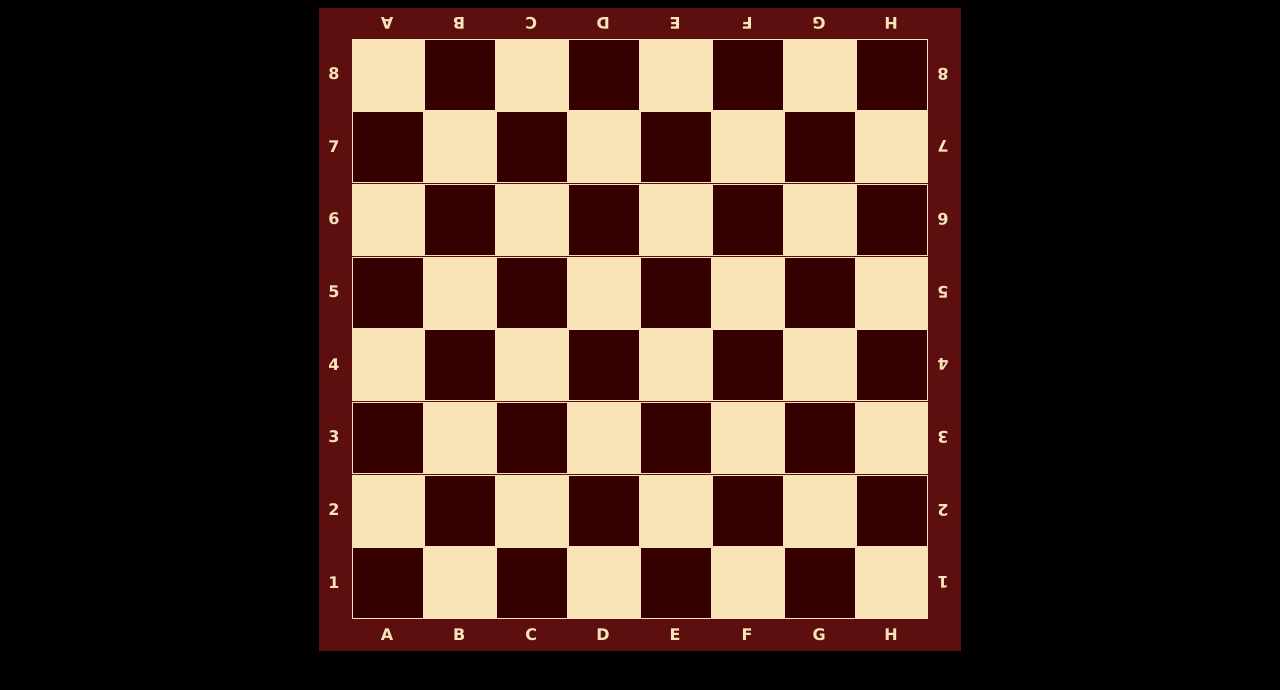
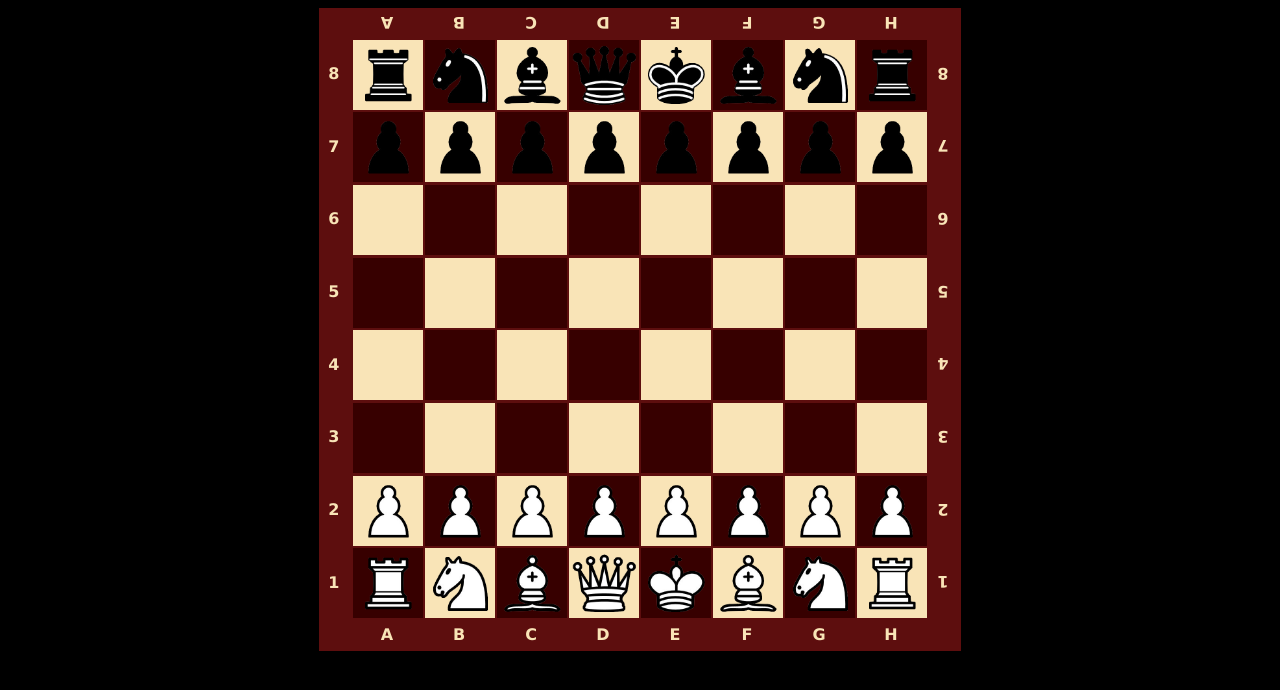
Before and after one commit to BaT0uNeT/BaT0uNeT.github.io, a plain HTML site: page chess/page/index.html in a window 1280 px wide. Shown: the part 62-752 px from the top of the page. Drawn offline with Linux system fonts and the light colour scheme.

Commit message:
:construction: chess pieces

```diff
--- a/chess/css/style.css
+++ b/chess/css/style.css
@@ -38,8 +38,8 @@ div.board
     grid-auto-columns: minmax(30, auto); */
 }
 
+
 /******************************** BORDER **************************************/
-
 
 div.border_up, div.border_down
 {
@@ -64,7 +64,6 @@ div.border_corner
     height: 30px;
 }
 
-
 div#border
 {
     font-weight: bold;
@@ -78,14 +77,26 @@ div#border
     justify-content: center;
 }
 
+
 /******************************** CASE **************************************/
 
-div#case
+div[id^="case"] /*Contient le mot clé "case" en préfixe d'id*/
 {
     width: 70px;
     height: 70px;
-    border: solid 1.5px rgb(249, 228, 183);
+    /* border: solid 1.5px rgb(255, 202, 89); */
+    border: solid 1.5px rgb(93, 14, 14);
 }
+
+div[id^="case"] > img /*Toutes les images fils de div*/
+{
+    width: 65px;
+    height: 65px;
+    display: block;
+    margin: 3px auto;
+}
+
+/* Couleur 1 plus clair que la 2 */
 
 div.case_color1
 {
--- a/chess/js/script.js
+++ b/chess/js/script.js
@@ -0,0 +1,64 @@
+var colorP1 = 'W'; //Bottom player
+var colorP2 = 'B'; //Top player
+
+function InitBoard()
+{
+    InitLine(colorP2, 0);
+    InitLine(colorP2, 1);
+    InitLine(colorP1, 6);
+    InitLine(colorP1, 7);
+}
+
+/*** Insert all the pieces on the line with the associated color (the one of the player) */
+function InitLine (color, line)
+{
+    for (let j=0; j<8; j++)
+    {
+        InitCase(color, line, j);
+    }
+}
+
+/*** Insert the piece image at line - col on board, with the associated color (the one of the player) */
+function InitCase(color, line, col)
+{
+    let elt = document.getElementById("case"+line.toString()+"-"+col.toString());
+    let str;
+
+    if (line==1 || line==6)
+    {
+        str="P";
+    }
+    else
+    {
+        switch (col)
+        {
+            case (0): //Rook
+            case (7):
+                str="R";
+                break;
+
+            case (1): //Knight
+            case (6):
+                str="Kn";
+                break;
+
+            case (2): //Bishop
+            case (5):
+                str="B";
+                break;
+
+            default :
+                //if the color is the same as the argument, we place the queen | else it is the king
+                str = (elt.getAttribute("class").slice("-1").localeCompare((color=='W') ? '1' : '2' )) ? "Ki" : "Q";
+        }
+    }
+    let img = document.createElement("img");
+    img.setAttribute("src", "../img/"+color+str+".png");
+    img.setAttribute("alt", "image"+color+str);
+    elt.appendChild(img);
+}
+
+
+document.addEventListener('DOMContentLoaded', (event) => {
+    InitBoard();
+});
--- a/chess/page/index.html
+++ b/chess/page/index.html
@@ -7,7 +7,7 @@
     <title>Chess-V1</title>
 
     <link rel="stylesheet" href="../css/style.css">
-    <script srx="../js/script.js"></script>
+    <script src="../js/script.js"></script>
 </head>
 
 <body>
@@ -30,91 +30,91 @@
             <div id="border" class="border_corner"></div>
 
             <div id="border" class="border_left">8</div>
-            <div id="case" class="case_color1"></div>
-            <div id="case" class="case_color2"></div>
-            <div id="case" class="case_color1"></div>
-            <div id="case" class="case_color2"></div>
-            <div id="case" class="case_color1"></div>
-            <div id="case" class="case_color2"></div>
-            <div id="case" class="case_color1"></div>
-            <div id="case" class="case_color2"></div>
+            <div id="case0-0" class="case_color1"> </div>
+            <div id="case0-1" class="case_color2"> </div>
+            <div id="case0-2" class="case_color1"></div>
+            <div id="case0-3" class="case_color2"></div>
+            <div id="case0-4" class="case_color1"></div>
+            <div id="case0-5" class="case_color2"></div>
+            <div id="case0-6" class="case_color1"></div>
+            <div id="case0-7" class="case_color2"></div>
             <div id="border" class="border_right">8</div>
 
             <div id="border" class="border_left">7</div>
-            <div id="case" class="case_color2"></div>
-            <div id="case" class="case_color1"></div>
-            <div id="case" class="case_color2"></div>
-            <div id="case" class="case_color1"></div>
-            <div id="case" class="case_color2"></div>
-            <div id="case" class="case_color1"></div>
-            <div id="case" class="case_color2"></div>
-            <div id="case" class="case_color1"></div>
+            <div id="case1-0" class="case_color2"></div>
+            <div id="case1-1" class="case_color1"></div>
+            <div id="case1-2" class="case_color2"></div>
+            <div id="case1-3" class="case_color1"></div>
+            <div id="case1-4" class="case_color2"></div>
+            <div id="case1-5" class="case_color1"></div>
+            <div id="case1-6" class="case_color2"></div>
+            <div id="case1-7" class="case_color1"></div>
             <div id="border" class="border_right">7</div>
 
             <div id="border" class="border_left">6</div>
-            <div id="case" class="case_color1"></div>
-            <div id="case" class="case_color2"></div>
-            <div id="case" class="case_color1"></div>
-            <div id="case" class="case_color2"></div>
-            <div id="case" class="case_color1"></div>
-            <div id="case" class="case_color2"></div>
-            <div id="case" class="case_color1"></div>
-            <div id="case" class="case_color2"></div>
+            <div id="case2-0" class="case_color1"></div>
+            <div id="case2-1" class="case_color2"></div>
+            <div id="case2-2" class="case_color1"></div>
+            <div id="case2-3" class="case_color2"></div>
+            <div id="case2-4" class="case_color1"></div>
+            <div id="case2-5" class="case_color2"></div>
+            <div id="case2-6" class="case_color1"></div>
+            <div id="case2-7" class="case_color2"></div>
             <div id="border" class="border_right">6</div>
 
             <div id="border" class="border_left">5</div>
-            <div id="case" class="case_color2"></div>
-            <div id="case" class="case_color1"></div>
-            <div id="case" class="case_color2"></div>
-            <div id="case" class="case_color1"></div>
-            <div id="case" class="case_color2"></div>
-            <div id="case" class="case_color1"></div>
-            <div id="case" class="case_color2"></div>
-            <div id="case" class="case_color1"></div>
+            <div id="case3-0" class="case_color2"></div>
+            <div id="case3-1" class="case_color1"></div>
+            <div id="case3-2" class="case_color2"></div>
+            <div id="case3-3" class="case_color1"></div>
+            <div id="case3-4" class="case_color2"></div>
+            <div id="case3-5" class="case_color1"></div>
+            <div id="case3-6" class="case_color2"></div>
+            <div id="case3-7" class="case_color1"></div>
             <div id="border" class="border_right">5</div>
 
             <div id="border" class="border_left">4</div>
-            <div id="case" class="case_color1"></div>
-            <div id="case" class="case_color2"></div>
-            <div id="case" class="case_color1"></div>
-            <div id="case" class="case_color2"></div>
-            <div id="case" class="case_color1"></div>
-            <div id="case" class="case_color2"></div>
-            <div id="case" class="case_color1"></div>
-            <div id="case" class="case_color2"></div>
+            <div id="case4-0" class="case_color1"></div>
+            <div id="case4-1" class="case_color2"></div>
+            <div id="case4-2" class="case_color1"></div>
+            <div id="case4-3" class="case_color2"></div>
+            <div id="case4-4" class="case_color1"></div>
+            <div id="case4-5" class="case_color2"></div>
+            <div id="case4-6" class="case_color1"></div>
+            <div id="case4-7" class="case_color2"></div>
             <div id="border" class="border_right">4</div>
 
             <div id="border" class="border_left">3</div>
-            <div id="case" class="case_color2"></div>
-            <div id="case" class="case_color1"></div>
-            <div id="case" class="case_color2"></div>
-            <div id="case" class="case_color1"></div>
-            <div id="case" class="case_color2"></div>
-            <div id="case" class="case_color1"></div>
-            <div id="case" class="case_color2"></div>
-            <div id="case" class="case_color1"></div>
+            <div id="case5-0" class="case_color2"></div>
+            <div id="case5-1" class="case_color1"></div>
+            <div id="case5-2" class="case_color2"></div>
+            <div id="case5-3" class="case_color1"></div>
+            <div id="case5-4" class="case_color2"></div>
+            <div id="case5-5" class="case_color1"></div>
+            <div id="case5-6" class="case_color2"></div>
+            <div id="case5-7" class="case_color1"></div>
             <div id="border" class="border_right">3</div>
 
             <div id="border" class="border_left">2</div>
-            <div id="case" class="case_color1"></div>
-            <div id="case" class="case_color2"></div>
-            <div id="case" class="case_color1"></div>
-            <div id="case" class="case_color2"></div>
-            <div id="case" class="case_color1"></div>
-            <div id="case" class="case_color2"></div>
-            <div id="case" class="case_color1"></div>
-            <div id="case" class="case_color2"></div>
+            <div id="case6-0" class="case_color1"></div>
+            <div id="case6-1" class="case_color2"></div>
+            <div id="case6-2" class="case_color1"></div>
+            <div id="case6-3" class="case_color2"></div>
+            <div id="case6-4" class="case_color1"></div>
+            <div id="case6-5" class="case_color2"></div>
+            <div id="case6-6" class="case_color1"></div>
+            <div id="case6-7" class="case_color2"></div>
             <div id="border" class="border_right">2</div>
 
             <div id="border" class="border_left">1</div>
-            <div id="case" class="case_color2"></div>
-            <div id="case" class="case_color1"></div>
-            <div id="case" class="case_color2"></div>
-            <div id="case" class="case_color1"></div>
-            <div id="case" class="case_color2"></div>
-            <div id="case" class="case_color1"></div>
-            <div id="case" class="case_color2"></div>
-            <div id="case" class="case_color1"></div>
+            <div id="case7-0" class="case_color2"></div>
+            <div id="case7-1" class="case_color1"></div>
+            <div id="case7-2" class="case_color2"></div>
+            <div id="case7-3" class="case_color1"></div>
+            <div id="case7-4" class="case_color2"></div>
+            <div id="case7-5" class="case_color1"></div>
+            <div id="case7-6" class="case_color2"></div>
+            <div id="case7-7" class="case_color1"></div>
             <div id="border" class="border_right">1</div>
 
             <div id="border" class="border_corner"></div>
@@ -131,5 +131,5 @@
     </div>
 
 
-</body>
+    </body>
 </html>
```
Also changed, not shown: chess/img/BB.png (added), chess/img/BKi.png (added), chess/img/BKn.png (added), chess/img/BP.png (added), chess/img/BQ.png (added), chess/img/BR.png (added), chess/img/WB.png (added), chess/img/WKi.png (added), chess/img/WKn.png (added), chess/img/WP.png (added), chess/img/WQ.png (added), chess/img/WR.png (added), chess/img/chess_pieces.png (added), chess/img/chess_sprites.png (deleted), 1 more files, 1 other file.
